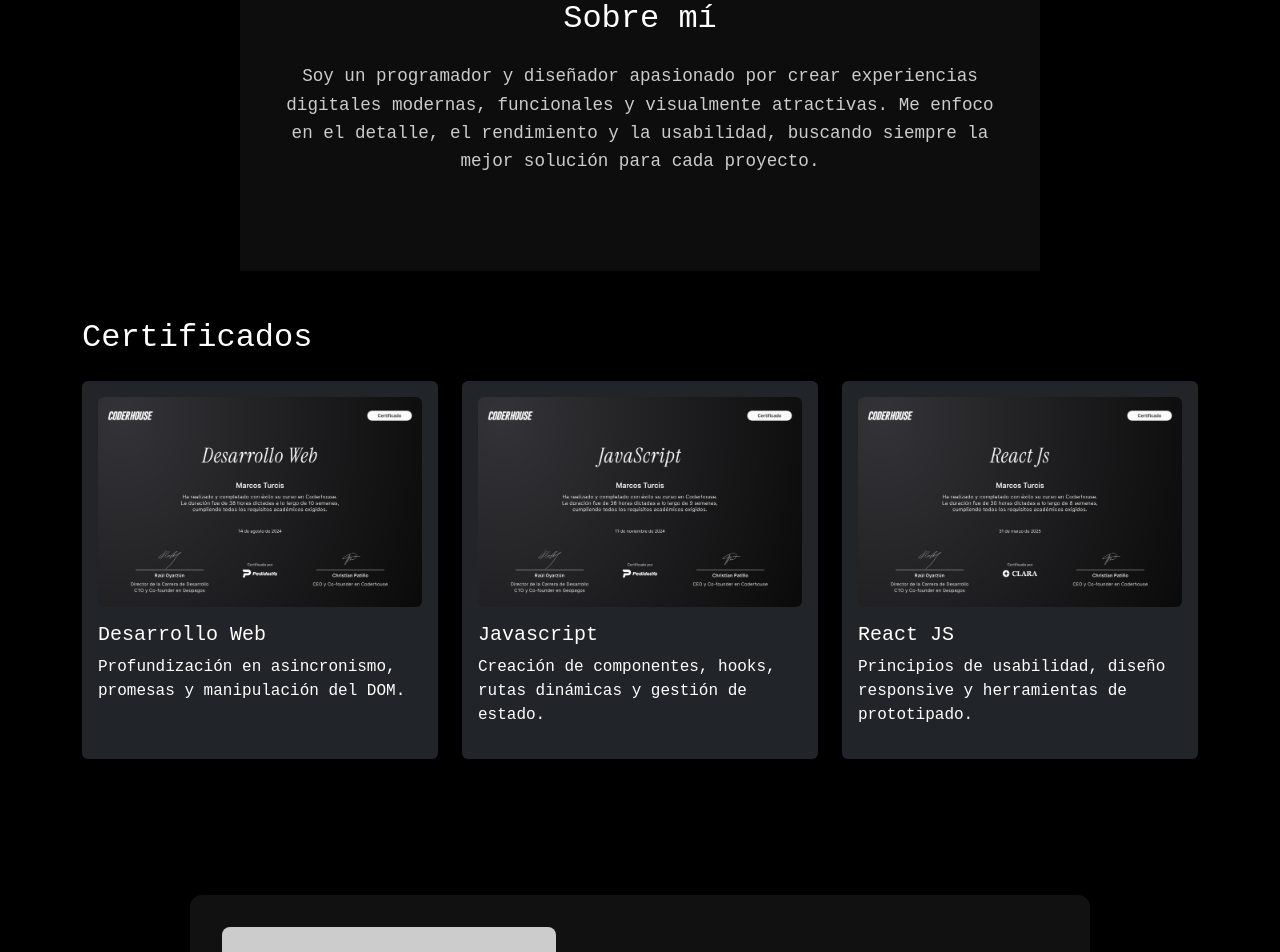
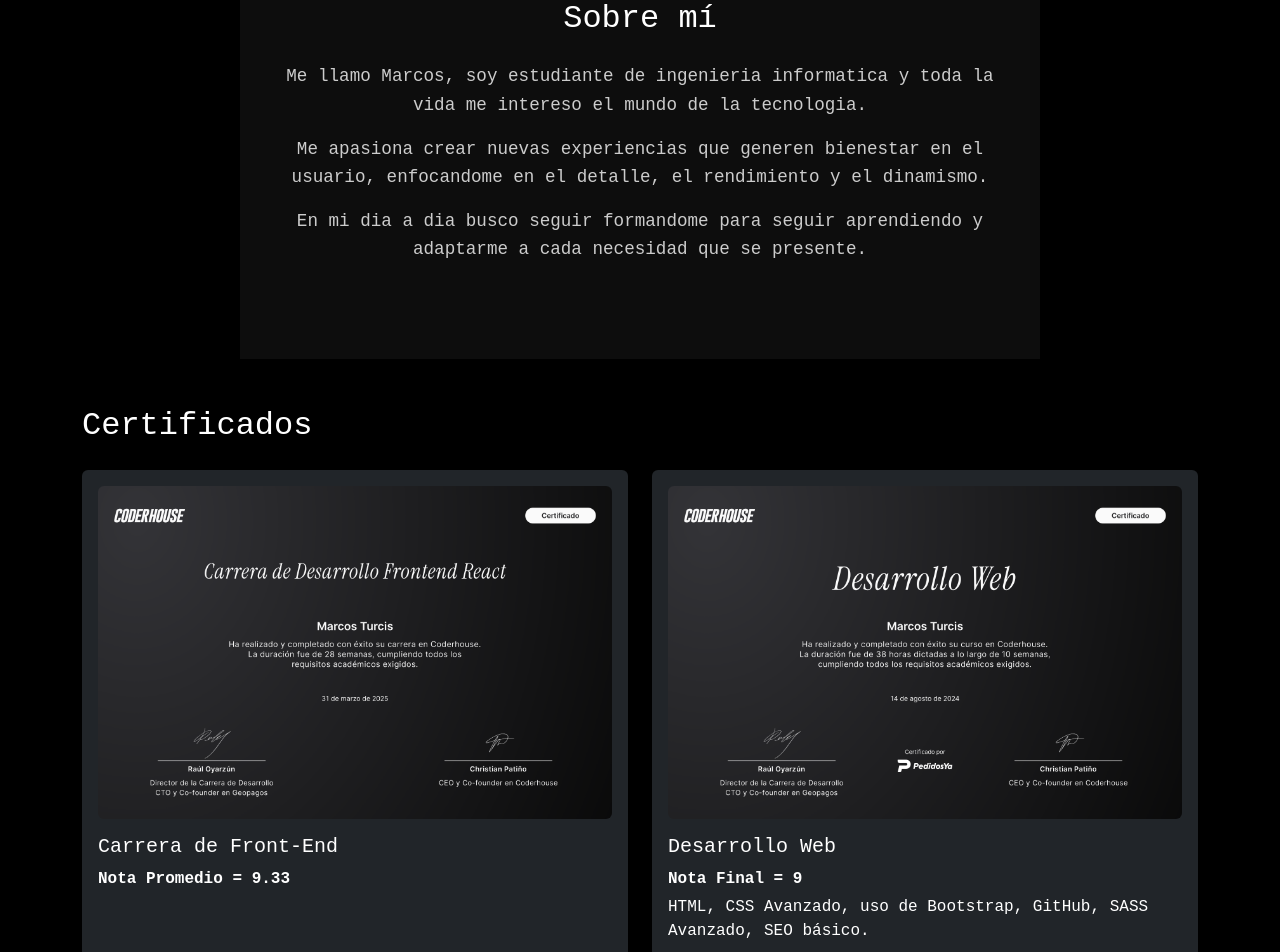
Before and after one commit to marcost3/portfolio, a React (Vite) app: page / in a window 1280 px wide. Shown: the part 880-1832 px from the top of the page. Built offline with nearby package versions, Linux system fonts and the light colour scheme.

Commit message:
cambio info

```diff
--- a/src/components/About.jsx
+++ b/src/components/About.jsx
@@ -6,8 +6,13 @@ const About = () => {
     <section className="about" id="about">
       <h2>Sobre mí</h2>
       <p>
-        Soy un programador y diseñador apasionado por crear experiencias digitales modernas, funcionales y visualmente atractivas.
-        Me enfoco en el detalle, el rendimiento y la usabilidad, buscando siempre la mejor solución para cada proyecto.
+        Me llamo Marcos, soy estudiante de ingenieria informatica y toda la vida me intereso el mundo de la tecnologia.
+      </p>
+      <p>
+        Me apasiona crear nuevas experiencias que generen bienestar en el usuario, enfocandome en el detalle, el rendimiento y el dinamismo.
+      </p>
+      <p>
+        En mi dia a dia busco seguir formandome para seguir aprendiendo y adaptarme a cada necesidad que se presente.
       </p>
     </section>
   );
--- a/src/components/Certificates.css
+++ b/src/components/Certificates.css
@@ -7,7 +7,7 @@
   }
 
   .certificado img {
-    max-height: 300px;
+    max-height: 400px;
     object-fit: cover;
     transition: transform 0.3s ease;
   }
--- a/src/components/Certificates.jsx
+++ b/src/components/Certificates.jsx
@@ -3,32 +3,42 @@ import './Certificates.css';
 export default function Certificates() {
   const certificates = [
     {
+      title: "Carrera de Front-End",
+      image: "/certificates/certificado-carrera.png",
+      note: "Nota Promedio = 9.33",
+      description: "",
+    },
+    {
       title: "Desarrollo Web",
       image: "/certificates/certificado-desarrollo-web.png",
-        description: "Profundización en asincronismo, promesas y manipulación del DOM.",
+      note: "Nota Final = 9",
+      description: "HTML, CSS Avanzado, uso de Bootstrap, GitHub, SASS Avanzado, SEO básico.",
     },
     {
       title: "Javascript",
       image: "/certificates/certificado-javascript.png",
-        description: "Creación de componentes, hooks, rutas dinámicas y gestión de estado.",
+      note: "Nota Final = 9",
+      description: "DOM, Storage, JSON, librerías externas, AJAX, Fetch, NodeJS.",
     },
     {
       title: "React JS",
       image: "/certificates/certificado-react.png",
-        description: "Principios de usabilidad, diseño responsive y herramientas de prototipado.",
+      note: "Nota Final = 10",
+      description: "JSX, promesas, asincronía, map, routing, API, Firebase.",
     },
   ];
 
   return (
-      <section className="container py-5 text-white">
+    <section id="certificates" className="container py-5 text-white">
       <h2 className="mb-4">Certificados</h2>
       <div className="row">
         {certificates.map((cert, index) => (
-            <div key={index} className="col-md-4 mb-4 d-flex">
+          <div key={index} className="col-md-6 mb-4 d-flex">
             <div className="bg-dark p-3 rounded certificado d-flex flex-column justify-content-between w-100">
               <div>
                 <img src={cert.image} alt={cert.title} className="img-fluid rounded mb-3" />
                 <h5>{cert.title}</h5>
+                <p className="mb-1"><strong>{cert.note}</strong></p>
                 <p>{cert.description}</p>
               </div>
             </div>
--- a/src/components/Navbar.jsx
+++ b/src/components/Navbar.jsx
@@ -17,7 +17,7 @@ export default function Navbar() {
   return (
     <nav className={`navbar fixed-top ${showNavbar ? 'navbar-visible' : 'navbar-hidden'}`}>
       <div className="container">
-        <a className="navbar-brand text-white" href="#inicio">Mi Portfolio</a>
+        <a className="navbar-brand text-white" href="#inicio">Marcos Turcis - Portfolio</a>
         <div className="d-flex gap-4">
           <a className="nav-link d-inline text-white" href="#about">Sobre mí</a>
           <a className="nav-link d-inline text-white" href="#projects">Proyectos</a>
```
Lines whose indentation alone changed are shown as unchanged.
